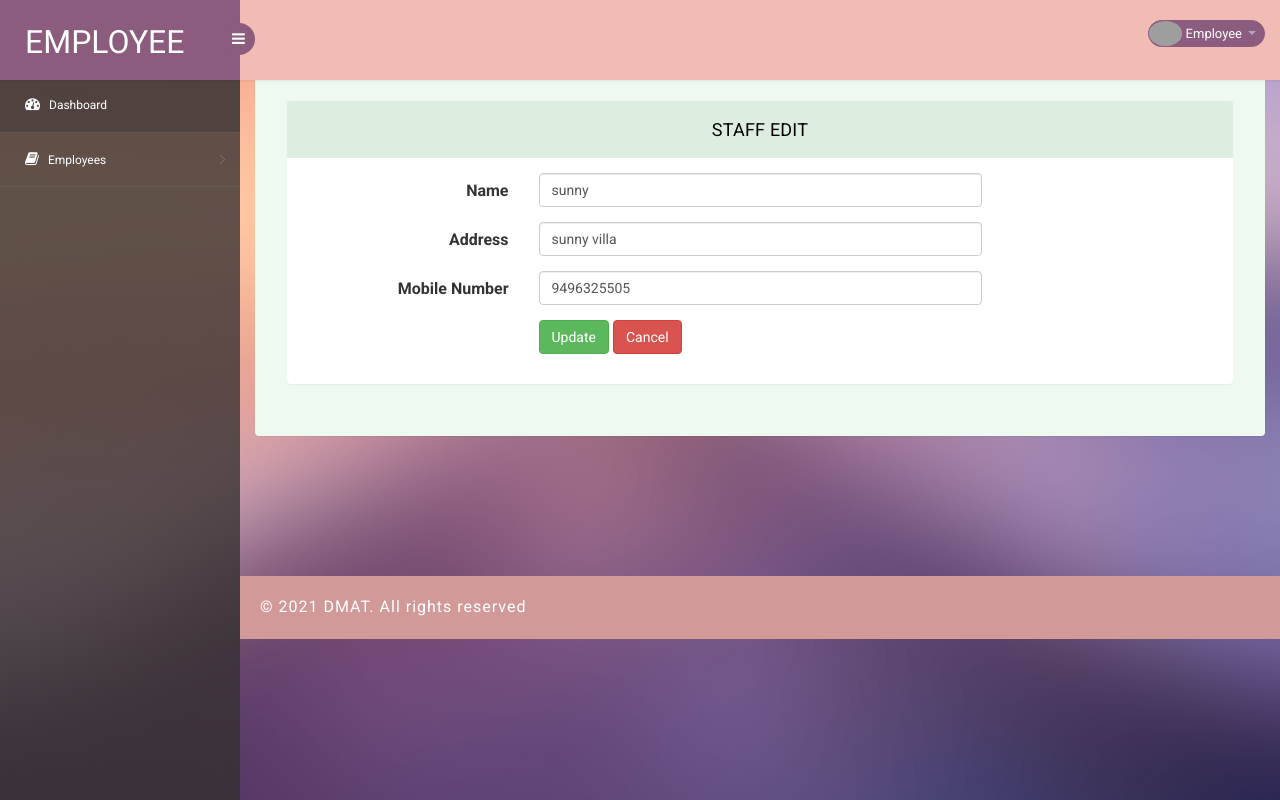
After one commit to shamnad-sherief/DigitalMarketing, a PHP site: page /Employee/edit_staff.php?id=4 in a window 1280 px wide. The commit adds this page. Run offline with PHP 8.4, Linux system fonts and the light colour scheme; a user stored in the database is signed in; data comes from the database, SQL or seed files in the repository; grey boxes are pictures that could not be loaded.

Commit message:
minimal edits

```diff
--- a/Admin/cutomer_Show.php
+++ b/Admin/cutomer_Show.php
@@ -9,7 +9,7 @@ $qry="select * from cutomer ";
   $obj=new connectionclass() ;
 $data=$obj->GetTable($qry);
  ?>
-  <a class="btn btn-primary" href="cutomer_ADD.php">create new   </a>
+ <!-- <a class="btn btn-primary" href="cutomer_ADD.php">create new   </a>-->
   <table class="table table-bordered" >
  <tr>
    <th>FULL_NAME</th>
--- /dev/null
+++ b/Employee/edit_staff.php
@@ -0,0 +1,86 @@
+
+<?php
+require_once("header.php");
+require_once('../connectionclass.php');
+$obj = new Connectionclass();
+
+$sid=$_GET['id'];
+$sql="select * from employee where emp_id='$sid'";
+$res=$obj->GetSingleRow($sql);
+
+?>
+<section class="wrapper">
+        <div class="form-w3layouts">
+        <!-- page start-->
+        <!-- page start-->
+
+
+ <div class="row">
+        <div class="col-lg-12">
+        <section class="panel">
+            <header class="panel-heading">
+               Staff Edit
+            </header>
+            <div class="panel-body">
+                <form class="form-horizontal bucket-form" method="post" action="codes/staff_exe.php?action=update&id=<?php echo $sid; ?>" enctype="multipart/form-data">
+                    <div class="form-group">
+                        <label class="col-sm-3 control-label"> Name</label>
+                        <div class="col-sm-6">
+                            <input type="text" name="emp_name" class="form-control" pattern="[a-zA-Z\s]+" title="Alphaber and Space Only" required="" placeholder="Full Name" value="<?php echo $res['emp_name'];?>">
+                        </div>
+                    </div>
+
+                     <div class="form-group">
+                        <label class="col-sm-3 control-label"> Address</label>
+                        <div class="col-sm-6">
+                            <input type="text" name="emp_address" class="form-control"   title="Alphaber and Space Only" required="" placeholder="Address" value="<?php echo $res['emp_address'];?>">
+                        </div>
+                    </div>
+
+
+
+                    <div class="form-group">
+                        <label class="col-sm-3 control-label">Mobile Number</label>
+                        <div class="col-sm-6">
+                            <input type="text" name="emp_phone" class="form-control" pattern="[9876][0-9]{9}" title="Enter a valid mobile number" maxlength="10" minlength="10" placeholder="Enter Mobile Number" required="" value="<?php echo $res['emp_phone'];?>">
+                        </div>
+                    </div>
+
+
+
+
+                    <div class="form-group">
+                        <label class="col-sm-3 control-label"></label>
+                        <div class="col-sm-6">
+                            <button type="submit" class="btn btn-success">Update</button>
+                    <button type="reset" class="btn btn-danger">Cancel</button>
+                        </div>
+                    </div>
+
+                   <!-- <div class="position-center">
+                                <div class="form-group">
+                    <button type="submit" class="btn btn-success">Submit</button>
+                    <button type="reset" class="btn btn-danger">Cancel</button>
+                </div>
+
+                    </div>-->
+
+                </form>
+            </div>
+        </section>
+
+
+
+
+        </div>
+        </div>
+
+
+ <!-- page end-->
+        </div>
+
+    </section>
+
+    <?php
+      require_once("footer.php");
+     ?>
--- a/Employee/view_staff.php
+++ b/Employee/view_staff.php
@@ -56,7 +56,7 @@ $exe=$obj->GetTable($qry);
 
             <td>
                <a href="edit_staff.php?id=<?php echo $value['emp_id']; ?>" class="btn btn-success btn-sm">Edit</a>
-              <a onclick="return confirm('Are you sure?');" href="codes/staff_exe.php?action=remove&id=<?php  echo $value['emp_id']; ?>" class="btn btn-danger btn-sm">Delete</a>
+       <!--       <a onclick="return confirm('Are you sure?');" href="codes/staff_exe.php?action=remove&id=<?php  echo $value['emp_id']; ?>"  class="btn btn-danger btn-sm">Delete</a> -->
 
 
             </td>
--- a/connectionclass.php
+++ b/connectionclass.php
@@ -72,7 +72,7 @@ Class Connectionclass
 				if($result)
 				{
 					$row=mysqli_fetch_row($result);
-					return $row[0];
+					return $row!=NULL?$row[0]:'';
 				}
 				else
 					throw new Exception(mysqli_error($this->bd));
--- a/header.php
+++ b/header.php
@@ -56,10 +56,7 @@
     <!-- Header section  -->
     <nav class="nav-section">
         <div class="container">
-            <div class="nav-right">
-                <a href=""><i class="fa fa-search"></i></a>
-                <a href=""><i class="fa fa-shopping-cart"></i></a>
-            </div>
+
             <ul class="main-menu">
                 <li class="active"><a href="index.php">Home</a></li>
                 <li><a href="#about">About Us</a></li>
```
Also changed, not shown: banner.php (+0 -27 lines), footer.php (+2 -37 lines).
